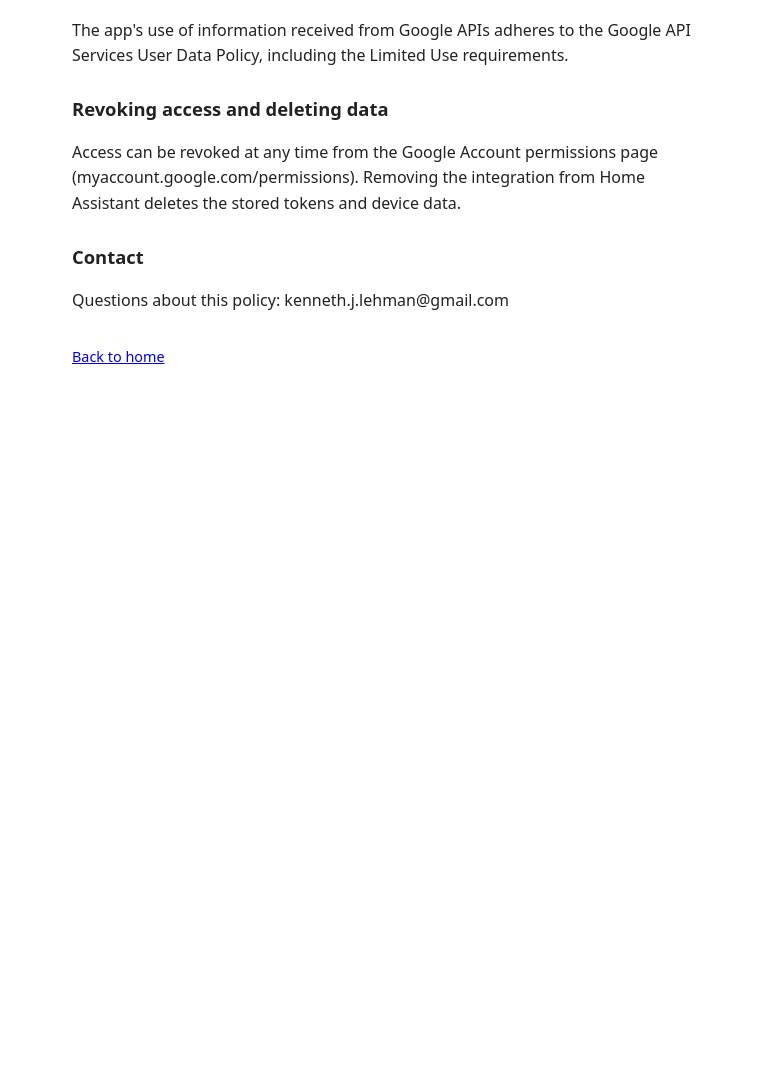
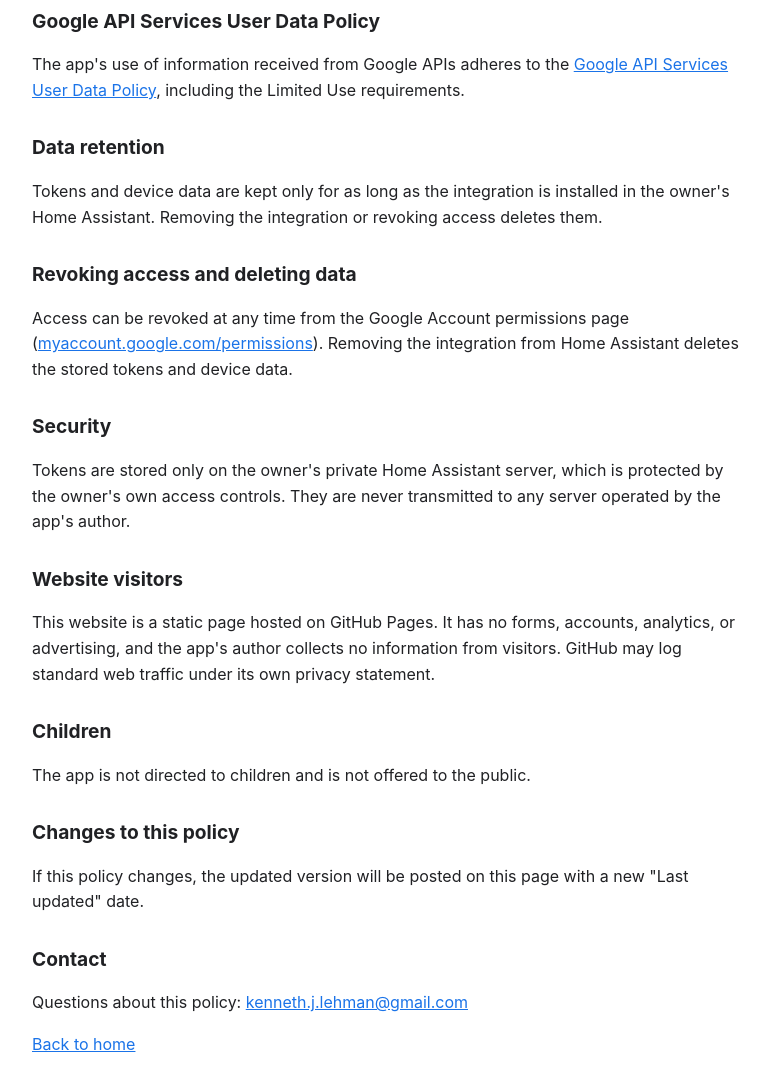
Before and after one commit to kennethjlehman-prog/kennethjlehman, a plain HTML site: page privacy.html in a window 1280 px wide. Shown: the part 747-1837 px from the top of the page, without its empty margins (248-1017 px from the left). Before the commit the page ends 1163 px from the top, so only its background shows below. Drawn offline with Linux system fonts and the light colour scheme.

Commit message:
Add files via upload

```diff
--- a/privacy.html
+++ b/privacy.html
@@ -5,64 +5,51 @@
   <meta name="viewport" content="width=device-width, initial-scale=1">
   <title>Privacy Policy - ha-nest-app</title>
   <style>
-    body { font-family: system-ui, sans-serif; max-width: 640px; margin: 3rem auto; padding: 0 1rem; line-height: 1.6; color: #222; }
-    h1 { font-size: 1.6rem; }
-    h2 { font-size: 1.15rem; margin-top: 1.6rem; }
-    footer { margin-top: 2rem; font-size: 0.9rem; color: #666; }
+    body { font-family: -apple-system, "Segoe UI", Roboto, Helvetica, Arial, sans-serif; line-height: 1.6; max-width: 720px; margin: 2rem auto; padding: 0 1rem; color: #202124; }
+    h1 { font-size: 1.8rem; }
+    h2 { font-size: 1.2rem; margin-top: 1.8rem; }
+    a { color: #1a73e8; }
   </style>
 </head>
 <body>
   <h1>Privacy Policy</h1>
-  <p>Last updated: October 25, 2026</p>
+  <p><em>Last updated: October 26, 2026</em></p>
 
-  <p>
-    ha-nest-app ("the app") is a private, personal-use application operated by
-    its owner solely to connect the owner's own Home Assistant installation to
-    the owner's own Google Nest devices. It is not offered to the public.
-  </p>
+  <p>ha-nest-app ("the app") is a private, personal-use application operated by its owner solely to connect the owner's own Home Assistant installation to the owner's own Google Nest devices. It is not offered to the public.</p>
 
   <h2>Information the app accesses</h2>
-  <p>
-    When the owner authorizes the app with their Google Account, the app can
-    access Google Nest device information and controls through the Google Smart
-    Device Management API, such as device status, temperature settings, and
-    camera or doorbell events, as permitted by the scopes the owner approves.
-  </p>
+  <p>When the owner authorizes the app with their Google Account, the app receives OAuth access and refresh tokens and can access Google Nest device information and controls through the Google Smart Device Management API. This includes device names and status, temperature and mode settings, and camera or doorbell events, as permitted by the scopes the owner approves. The app does not access Gmail, Drive, Contacts, or any other Google service.</p>
 
   <h2>How information is used</h2>
-  <p>
-    This information is used only to display and control the owner's devices
-    within their own Home Assistant installation.
-  </p>
+  <p>This information is used only to display and control the owner's devices within their own Home Assistant installation.</p>
 
   <h2>Storage and sharing</h2>
-  <p>
-    Authorization tokens and device data are stored only within the owner's
-    private Home Assistant installation. The app does not sell, share,
-    transfer, or disclose this information to any third party, and does not use
-    it for advertising or any purpose other than operating the owner's smart home.
-  </p>
+  <p>Authorization tokens and device data are stored only within the owner's private Home Assistant installation. The app does not sell, share, transfer, or disclose this information to any third party, and does not use it for advertising or any purpose other than operating the owner's smart home.</p>
 
   <h2>Google API Services User Data Policy</h2>
-  <p>
-    The app's use of information received from Google APIs adheres to the
-    Google API Services User Data Policy, including the Limited Use requirements.
-  </p>
+  <p>The app's use of information received from Google APIs adheres to the <a href="https://developers.google.com/terms/api-services-user-data-policy">Google API Services User Data Policy</a>, including the Limited Use requirements.</p>
+
+  <h2>Data retention</h2>
+  <p>Tokens and device data are kept only for as long as the integration is installed in the owner's Home Assistant. Removing the integration or revoking access deletes them.</p>
 
   <h2>Revoking access and deleting data</h2>
-  <p>
-    Access can be revoked at any time from the Google Account permissions page
-    (myaccount.google.com/permissions). Removing the integration from Home
-    Assistant deletes the stored tokens and device data.
-  </p>
+  <p>Access can be revoked at any time from the Google Account permissions page (<a href="https://myaccount.google.com/permissions">myaccount.google.com/permissions</a>). Removing the integration from Home Assistant deletes the stored tokens and device data.</p>
+
+  <h2>Security</h2>
+  <p>Tokens are stored only on the owner's private Home Assistant server, which is protected by the owner's own access controls. They are never transmitted to any server operated by the app's author.</p>
+
+  <h2>Website visitors</h2>
+  <p>This website is a static page hosted on GitHub Pages. It has no forms, accounts, analytics, or advertising, and the app's author collects no information from visitors. GitHub may log standard web traffic under its own privacy statement.</p>
+
+  <h2>Children</h2>
+  <p>The app is not directed to children and is not offered to the public.</p>
+
+  <h2>Changes to this policy</h2>
+  <p>If this policy changes, the updated version will be posted on this page with a new "Last updated" date.</p>
 
   <h2>Contact</h2>
-  <p>
-    Questions about this policy: kenneth.j.lehman@gmail.com
-  </p>
+  <p>Questions about this policy: <a href="mailto:kenneth.j.lehman@gmail.com">kenneth.j.lehman@gmail.com</a></p>
 
-  <footer>
-    <a href="index.html">Back to home</a>
-  </footer>
+  <p><a href="https://kennethjlehman-prog.github.io/index.html">Back to home</a></p>
 </body>
 </html>
```
